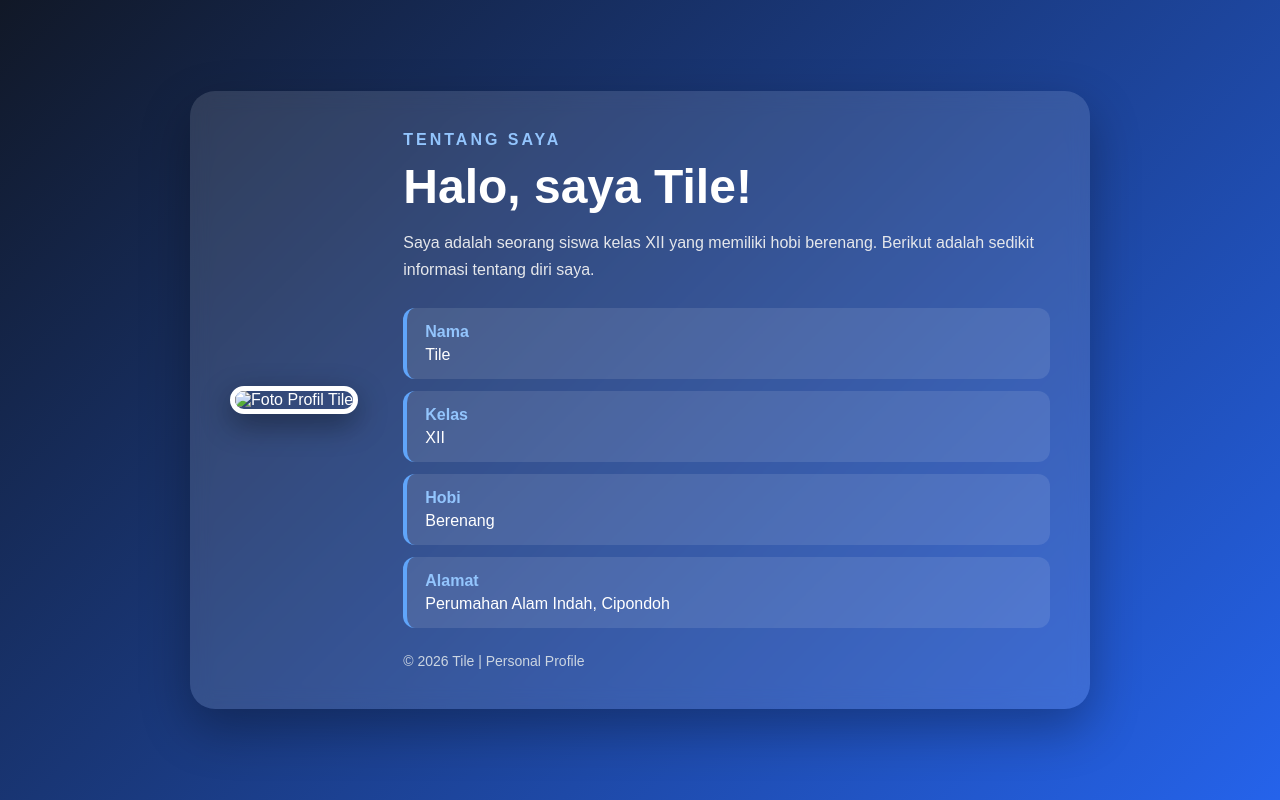
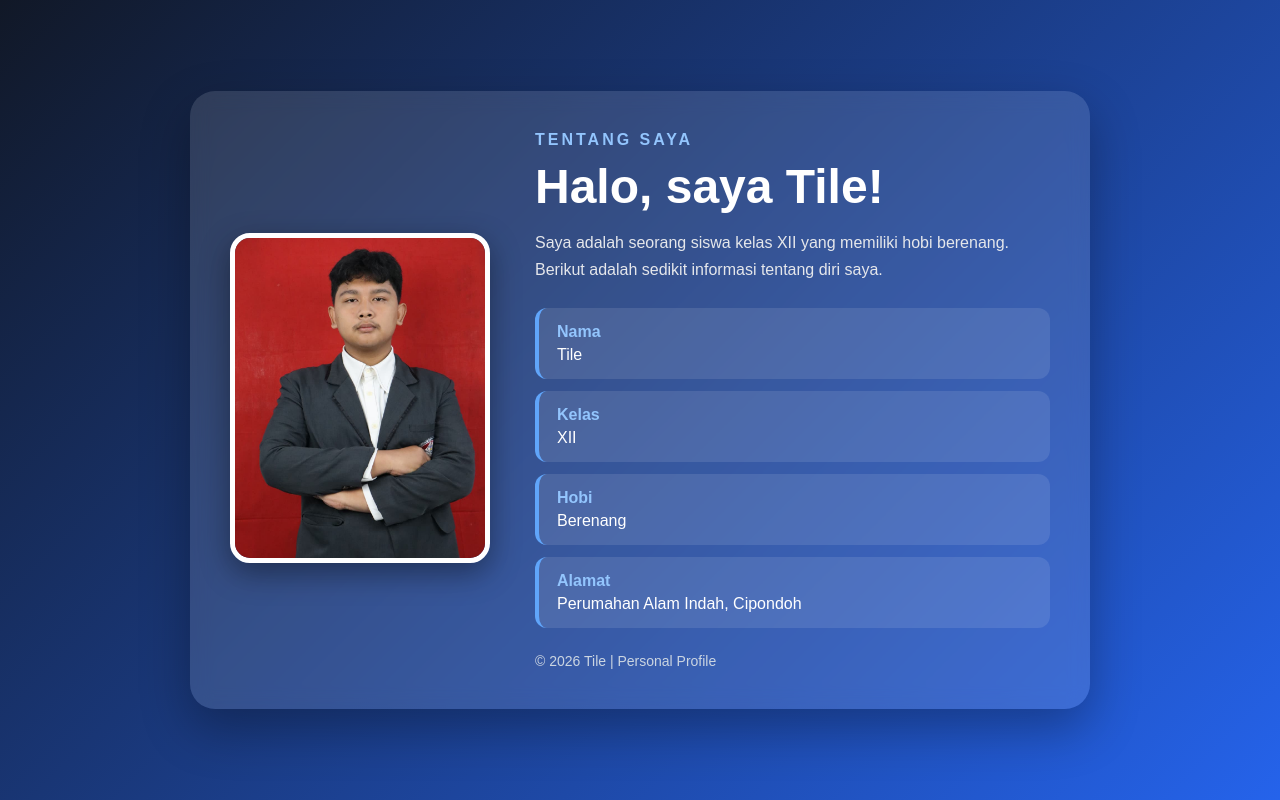
Before and after one commit to tileoy/toleoy.github.io, a plain HTML site: page tentang-saya.html in a window 1280 px wide. Drawn offline with Linux system fonts and the light colour scheme.

Commit message:
Update tentang-saya.html

```diff
--- a/tentang-saya.html
+++ b/tentang-saya.html
@@ -129,7 +129,7 @@
 
         <!-- FOTO PROFIL -->
         <div class="foto">
-            <img src="foto-profil.jpg" alt="Foto Profil Tile">
+            <img src="WhatsApp Image 2026-09-25 at 12.29.09.jpeg" alt="Foto Profil Tile">
         </div>
 
         <!-- INFORMASI DIRI -->
```
